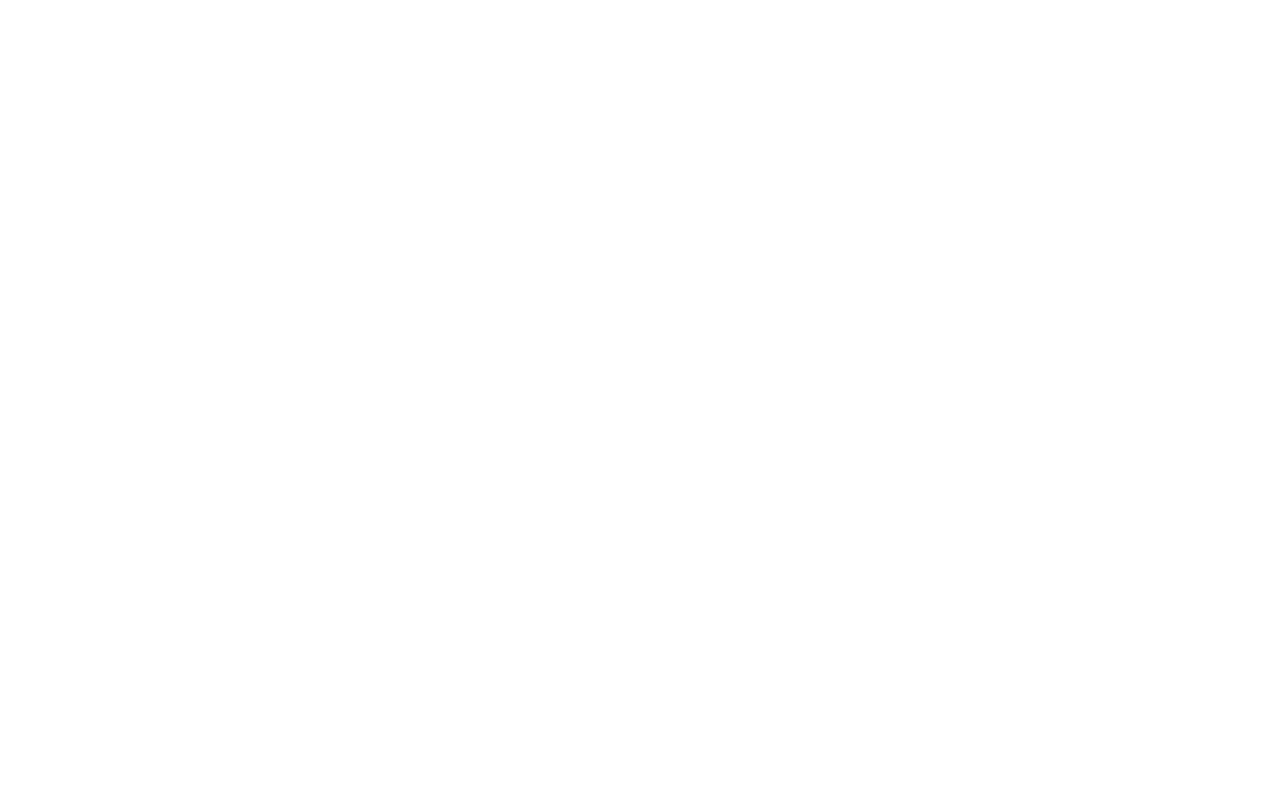
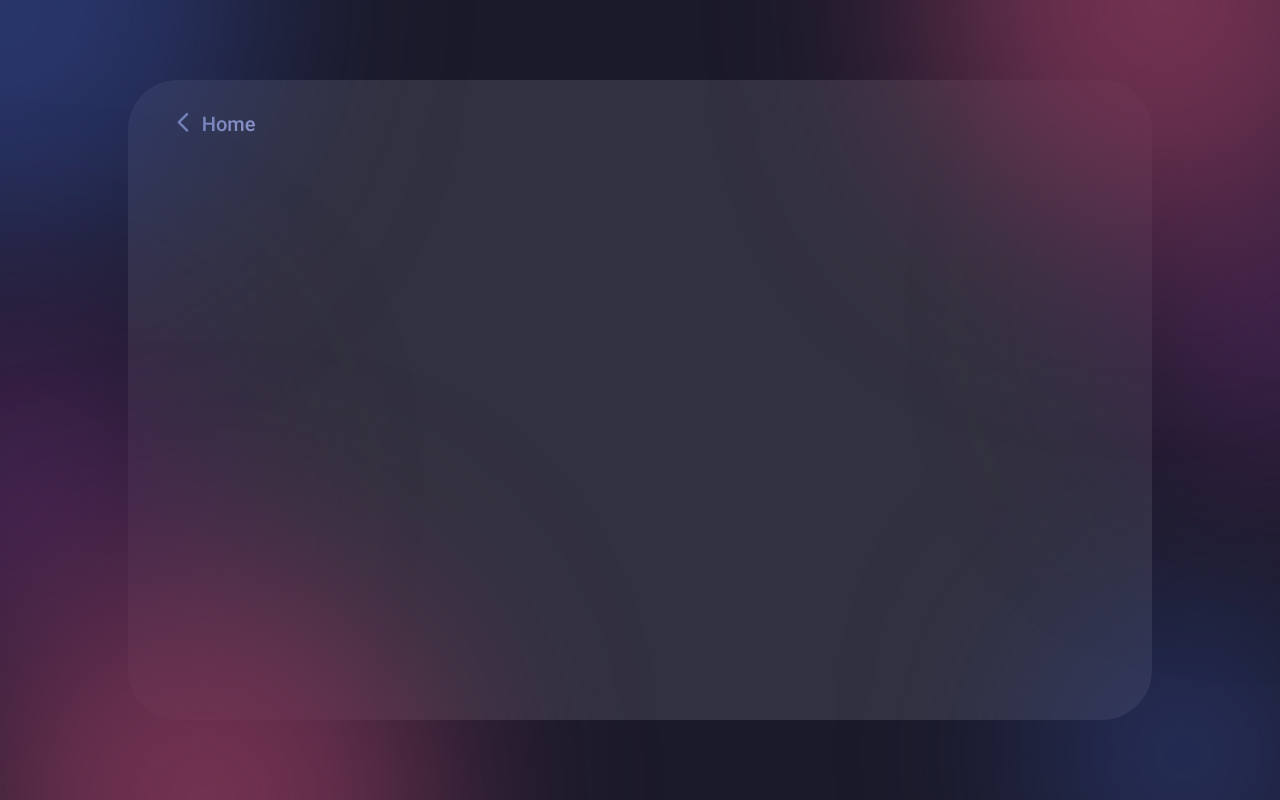
Before and after one commit to Lukacms/Area, a React (Create React App) app in the folder client_web/: page /signup in a window 1280 px wide. Before the commit this address had no page. Built offline with nearby package versions, Linux system fonts and the light colour scheme.

Commit message:
[ADD] started signup page
have back / home button and basic style

also all of the primereact libraries should be correctly configured

```diff
--- a/client_web/package.json
+++ b/client_web/package.json
@@ -6,7 +6,9 @@
     "@testing-library/jest-dom": "^5.17.0",
     "@testing-library/react": "^13.4.0",
     "@testing-library/user-event": "^13.5.0",
+    "primeicons": "^6.0.1",
     "primereact": "^9.6.2",
+    "primevue": "^3.35.0",
     "react": "^18.2.0",
     "react-dom": "^18.2.0",
     "react-router-dom": "^6.16.0",
--- a/client_web/src/App.js
+++ b/client_web/src/App.js
@@ -1,12 +1,15 @@
-import "./styles/App.css";
 import { BrowserRouter, Route, Routes } from 'react-router-dom';
-import Login from "./pages/Login";
+import Login from './pages/Login';
+import Signup from './pages/Signup';
+import 'primereact/resources/themes/mdc-dark-indigo/theme.css';
+import 'primeicons/primeicons.css'
 
 function App() {
   return (
     <BrowserRouter>
       <Routes>
         <Route path="/" element={<Login />} />
+        <Route path="/signup" element={<Signup />} />
       </Routes>
     </BrowserRouter>
   );
--- /dev/null
+++ b/client_web/src/components/BackButton.js
@@ -0,0 +1,16 @@
+import { Button } from 'primereact/button';
+import { useNavigate } from "react-router-dom";
+import '../styles/signup.css';
+
+const BackButton = ({ label }) => {
+  const navigate = useNavigate();
+  const onBackClick = () => {
+    navigate(-1);
+  };
+
+  return (
+    <Button label={label} className='backButton' icon='pi pi-chevron-left' size='large' link rounded onClick={onBackClick}/>
+  );
+};
+
+export default BackButton;
--- /dev/null
+++ b/client_web/src/components/Background.js
@@ -0,0 +1,19 @@
+import '../styles/login.css';
+
+const Background = ({ children }) => {
+  return (
+    <div className="box">
+      <div className="overflow: hidden">
+        <div className="CircleBlu" />
+        <div className="CircleBlu2" />
+        <div className="CircleHollow" />
+        <div className="CircleHollow2" />
+        <div className="CirclePink" />
+        <div className="CirclePink2" />
+        {children}
+      </div>
+    </div>
+  );
+};
+
+export default Background;
--- /dev/null
+++ b/client_web/src/hooks/useSignup.js
@@ -0,0 +1,6 @@
+const useSignup = () => {
+
+  return { };
+};
+
+export default useSignup;
--- a/client_web/src/index.js
+++ b/client_web/src/index.js
@@ -3,7 +3,6 @@
 import './styles/index.css';
 import App from './App';
 import reportWebVitals from './reportWebVitals';
-import { BrowserRouter as Router } from 'react-router-dom';
 
 const root = ReactDOM.createRoot(document.getElementById('root'));
 root.render(
--- a/client_web/src/pages/Login.js
+++ b/client_web/src/pages/Login.js
@@ -1,14 +1,15 @@
 import '../styles/login.css';
-import useLogin from '../hooks/useLogin';
+// import useLogin from '../hooks/useLogin';
 import '../styles/App.css';
 import {React, useState} from 'react';
-import { Divider } from 'primereact/divider';
 import { InputText } from 'primereact/inputtext';
 import { Button } from 'primereact/button';
+import { useNavigate } from 'react-router-dom';
 
 function Login() {
-  const {} = useLogin();
-    const [Email, setEmail] = useState("");
+  const navigate = useNavigate();
+  // const {} = useLogin();
+  const [Email, setEmail] = useState("");
 
   return (
     <div className="box">
@@ -27,6 +28,7 @@
             <InputText className='TextBox' value={Email} onChange={(e) => setEmail(e.target.value)}/>
           </label>
           <label className="PassBox">Password:</label>
+          <Button label='SignUp' onClick={() => navigate('/signup')} />
         </div>
       </div>
     </div>
--- /dev/null
+++ b/client_web/src/pages/Signup.js
@@ -0,0 +1,17 @@
+import BackButton from '../components/BackButton';
+import Background from '../components/Background';
+import '../styles/App.css';
+import '../styles/signup.css';
+
+function Signup() {
+
+  return (
+    <Background>
+      <div className='App'>
+        <BackButton label='Home' />
+      </div>
+    </Background>
+  );
+}
+
+export default Signup;
--- /dev/null
+++ b/client_web/src/styles/signup.css
@@ -0,0 +1,14 @@
+.backButton {
+  margin-left: 3%;
+  margin-top: 2%;
+  vertical-align: middle;
+  text-align: center;
+}
+
+.backButton:hover {
+  margin-left: 3%;
+  margin-top: 2%;
+  vertical-align: middle;
+  text-align: center;
+  cursor: grab;
+}
```
Also changed, not shown: 2 other files (tests, documents, lock files or other folders).
